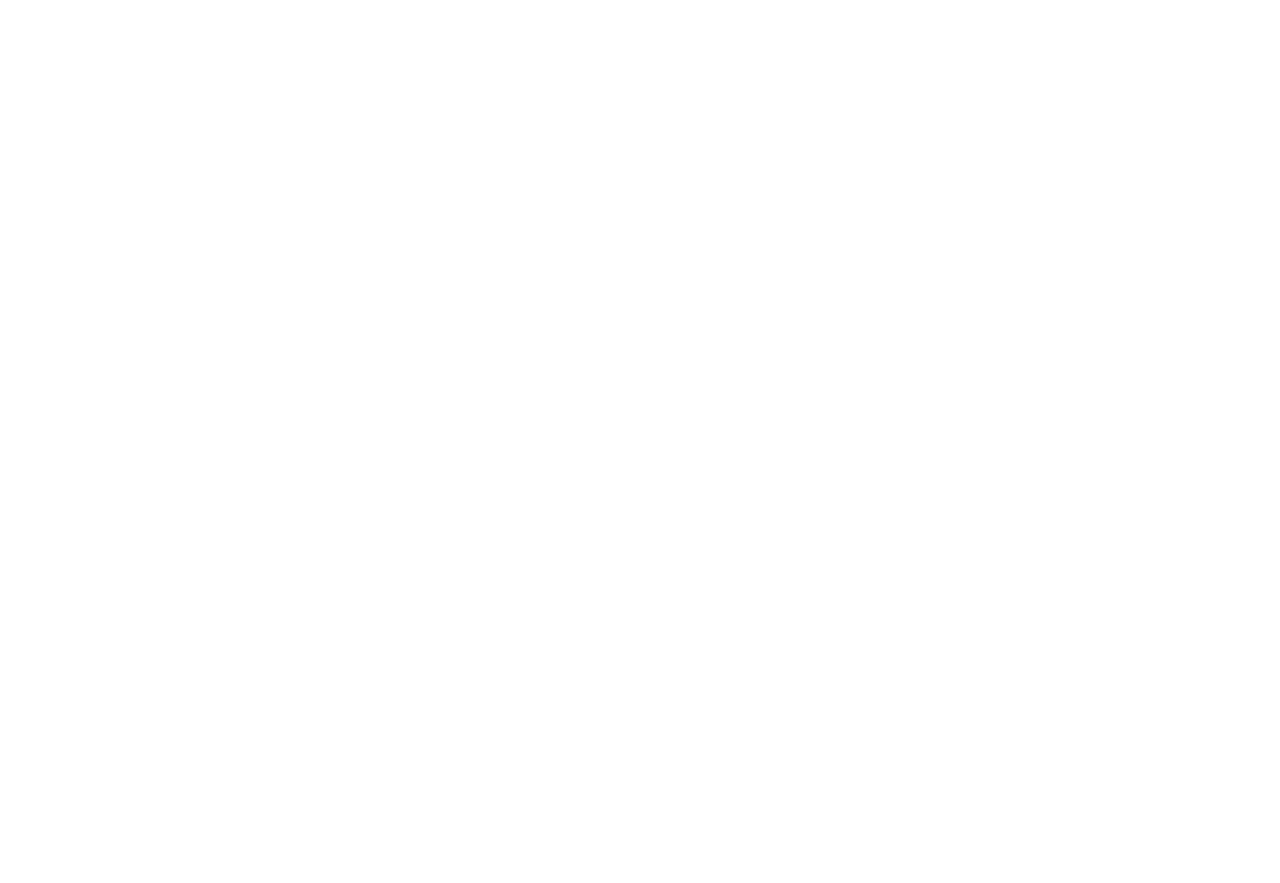
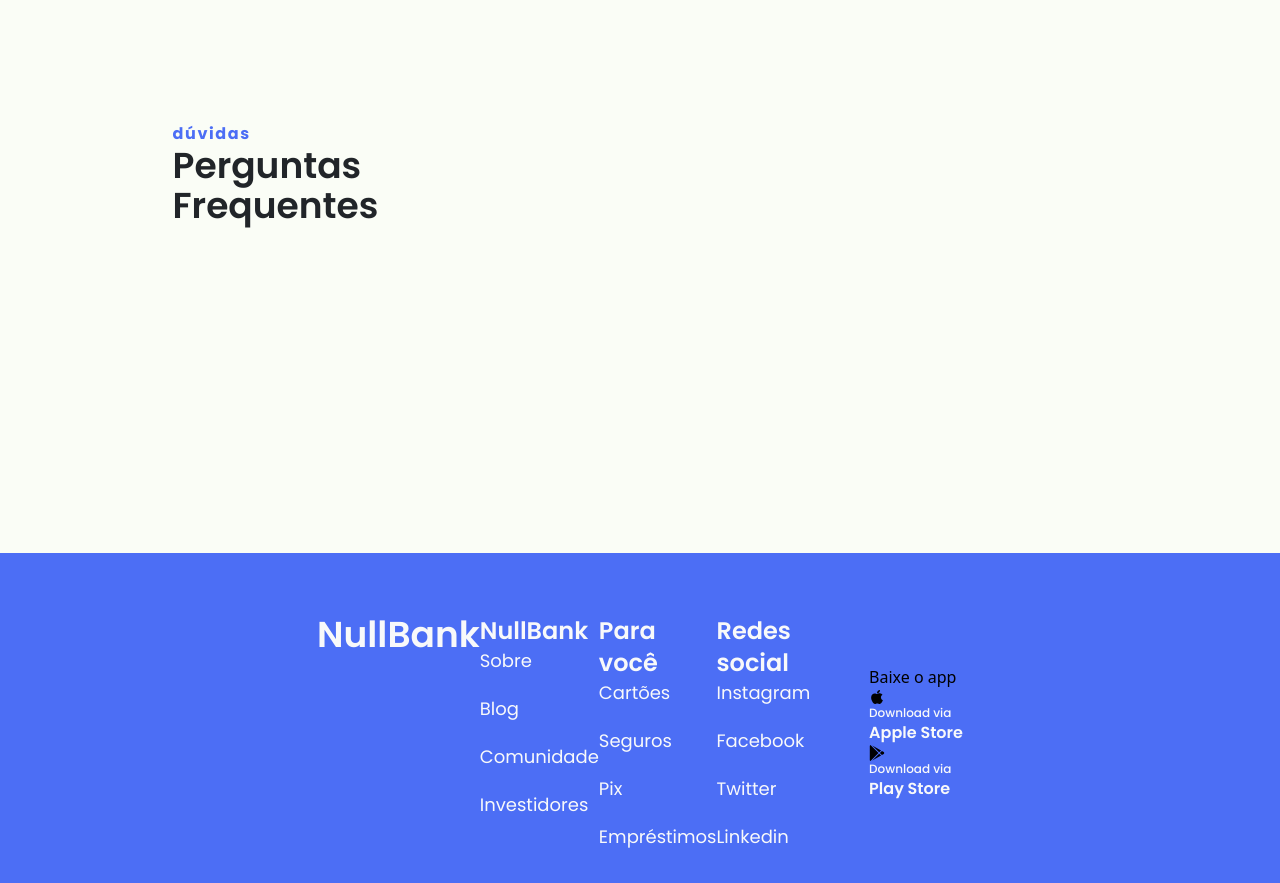
Before and after one commit to MatheusMartinsDeveloper/NullBank, a Next.js app in the folder my-project/: page / in a window 1280 px wide. Shown: the part 4800-5683 px from the top of the page. Before the commit the page ends 4593 px from the top, so only its background shows below. Built offline with nearby package versions, Linux system fonts and the light colour scheme.

Commit message:
Commit necessary and initialize footer component

```diff
--- /dev/null
+++ b/my-project/src/app/components/Footer.tsx
@@ -0,0 +1,88 @@
+import Link from "next/link";
+import ButtonDownload from "./ButtonDownload";
+import { FaApple } from "react-icons/fa";
+import { FaGooglePlay } from "react-icons/fa";
+
+export default function Footer() {
+    return (
+        <footer className="flex justify-center items-center gap-10 bg-primaryColorMain w-full h-[45vh]">
+            <div className="flex justify-around w-[40%]">
+                <h1 className="text-grayColorLight text-4xl font-Poppins font-semibold">NullBank</h1>
+                <div className="flex ">
+                    <div>
+                        <h2 className="text-grayColorLight text-2xl font-Poppins font-semibold">NullBank</h2>
+                        <nav>
+                            <ul className="flex flex-col items-start gap-5">
+                                <li>
+                                    <Link className="relative text-grayColorLight text-lg font-Poppins font-normal link-animate" href={`#`}>Sobre</Link>
+                                </li>
+                                <li>
+                                    <Link className="relative text-grayColorLight text-lg font-Poppins font-normal link-animate" href={`#`}>Blog</Link>
+                                </li>
+                                <li>
+                                    <Link className="relative text-grayColorLight text-lg font-Poppins font-normal link-animate" href={`#`}>Comunidade</Link>
+                                </li>
+                                <li>
+                                    <Link className="relative text-grayColorLight text-lg font-Poppins font-normal link-animate" href={`#`}>Investidores</Link>
+                                </li>
+                            </ul>
+                        </nav>
+                    </div>
+                    <div>
+                        <h2 className="text-grayColorLight text-2xl font-Poppins font-semibold">Para você</h2>
+                        <nav>
+                            <ul className="flex flex-col items-start gap-5">
+                                <li>
+                                    <Link className="relative text-grayColorLight text-lg font-Poppins font-normal link-animate" href={`#`}>Cartões</Link>
+                                </li>
+                                <li>
+                                    <Link className="relative text-grayColorLight text-lg font-Poppins font-normal link-animate" href={`#`}>Seguros</Link>
+                                </li>
+                                <li>
+                                    <Link className="relative text-grayColorLight text-lg font-Poppins font-normal link-animate" href={`#`}>Pix</Link>
+                                </li>
+                                <li>
+                                    <Link className="relative text-grayColorLight text-lg font-Poppins font-normal link-animate" href={`#`}>Empréstimos</Link>
+                                </li>
+                            </ul>
+                        </nav>
+                    </div>
+                    <div>
+                        <h2 className="text-grayColorLight text-2xl font-Poppins font-semibold">Redes social</h2>
+                        <nav>
+                            <ul className="flex flex-col items-start gap-5">
+                                <li>
+                                    <Link className="relative text-grayColorLight text-lg font-Poppins font-normal link-animate" href={`#`}>Instagram</Link>
+                                </li>
+                                <li>
+                                    <Link className="relative text-grayColorLight text-lg font-Poppins font-normal link-animate" href={`#`}>Facebook</Link>
+                                </li>
+                                <li>
+                                    <Link className="relative text-grayColorLight text-lg font-Poppins font-normal link-animate" href={`#`}>Twitter</Link>
+                                </li>
+                                <li>
+                                    <Link className="relative text-grayColorLight text-lg font-Poppins font-normal link-animate" href={`#`}>Linkedin</Link>
+                                </li>
+                            </ul>
+                        </nav>
+                    </div>
+                </div>
+            </div>
+            <div>
+                <h2>Baixe o app</h2>
+                <div>
+                    <ButtonDownload
+                        className=""
+                        icon={<FaApple />}
+                        content="Apple Store"
+                    />
+                    <ButtonDownload
+                        className=""
+                        icon={<FaGooglePlay />}
+                        content="Play Store"
+                    />
+                </div>
+            </div>
+        </footer>
+    );
+}
--- /dev/null
+++ b/my-project/src/app/components/SectionFAQ.tsx
@@ -0,0 +1,16 @@
+/*import { Accordion, AccordionTab } from "primereact/accordion";
+import { FaArrowDown } from "react-icons/fa6"; */
+
+export default function SectionFAQ() {
+    return (
+        <section className="flex justify-around items-center bg-backgroundColor w-full h-[95vh]">
+            <div>
+                <span className="text-primaryColorMain text-base font-Poppins font-bold tracking-widest">dúvidas</span>
+                <h1 className="text-grayColorExtra text-4xl font-Poppins font-semibold">Perguntas <br /> Frequentes</h1>
+            </div>
+            <div className="w-[30%]">
+
+            </div>
+        </section>
+    );
+}
--- a/my-project/src/app/layout.tsx
+++ b/my-project/src/app/layout.tsx
@@ -1,6 +1,7 @@
 import type { Metadata } from "next";
 import "./styles/globals.css";
 import Header from "./components/Header";
+import Footer from "./components/Footer";
 
 export const metadata: Metadata = {
   title: "Create Next App",
@@ -17,6 +18,7 @@
       <body>
         <Header />
         {children}
+        <Footer />
       </body>
     </html>
   );
--- a/my-project/src/app/page.tsx
+++ b/my-project/src/app/page.tsx
@@ -4,6 +4,7 @@
 import SectionAdvantages from "./components/SectionAdvantages";
 import SectionReviews from "./components/SectionReviews";
 import SectionDownload from "./components/SectionDownload";
+import SectionFAQ from "./components/SectionFAQ";
 
 export default function Home() {
   return (
@@ -14,6 +15,7 @@
       <SectionAdvantages />
       <SectionReviews />
       <SectionDownload />
+      <SectionFAQ />
     </main>
   );
 }
--- a/my-project/src/app/styles/globals.css
+++ b/my-project/src/app/styles/globals.css
@@ -32,3 +32,22 @@
 .swiper-button-next {
     margin-right: 20%;
 }
+
+.link-animate::after {
+    content: "";
+    width: 0;
+    height: 3px;
+    background-color: #F8F9FA;
+    border-radius: 5px;
+    position: absolute;
+    bottom: 0;
+    left: 50%;
+    transform: translateX(-50%);
+    transition: width 0.3s;
+}
+
+.link-animate:hover::after {
+    width: 100%;
+    left: 50%;
+    transform: translateX(-50%);
+}
```
